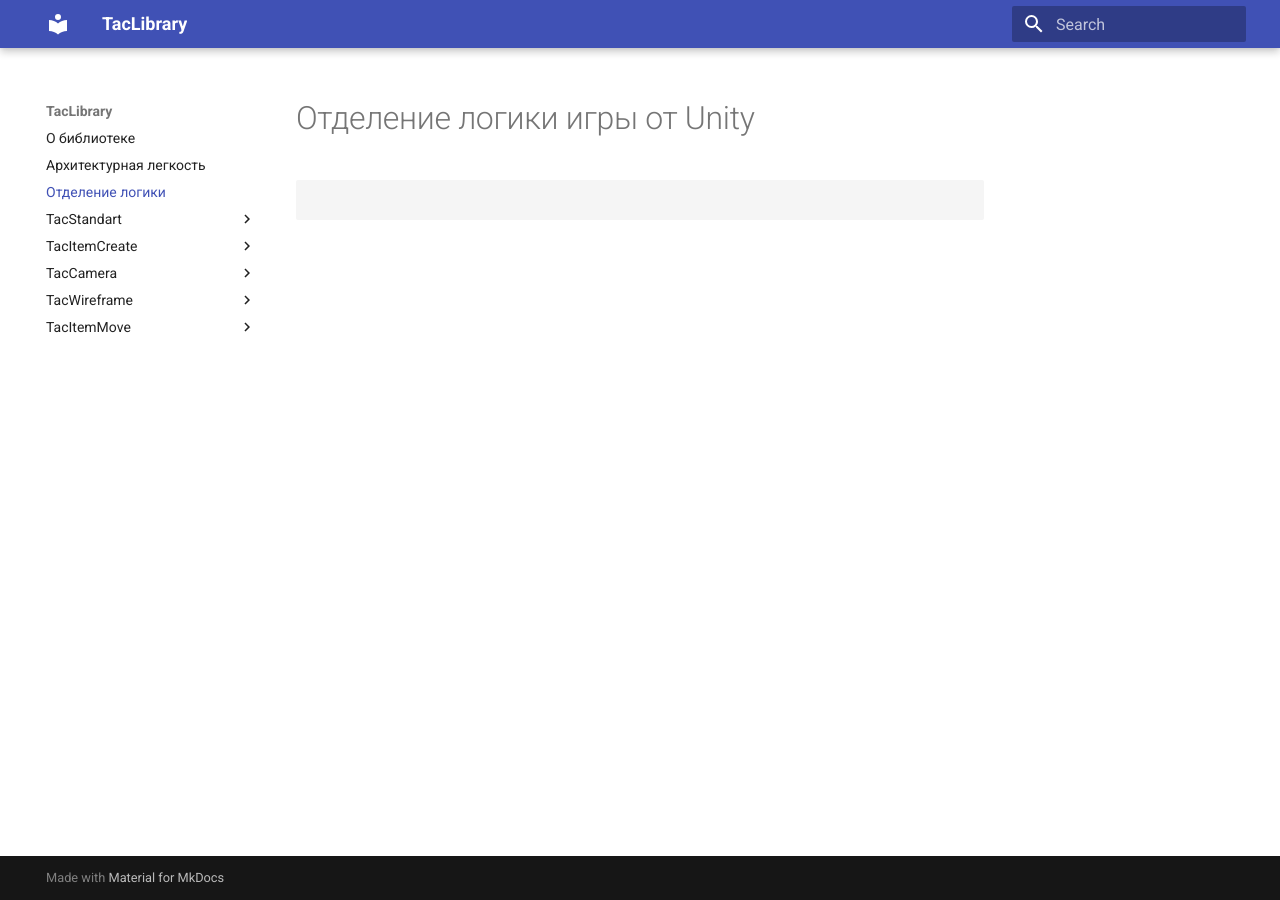
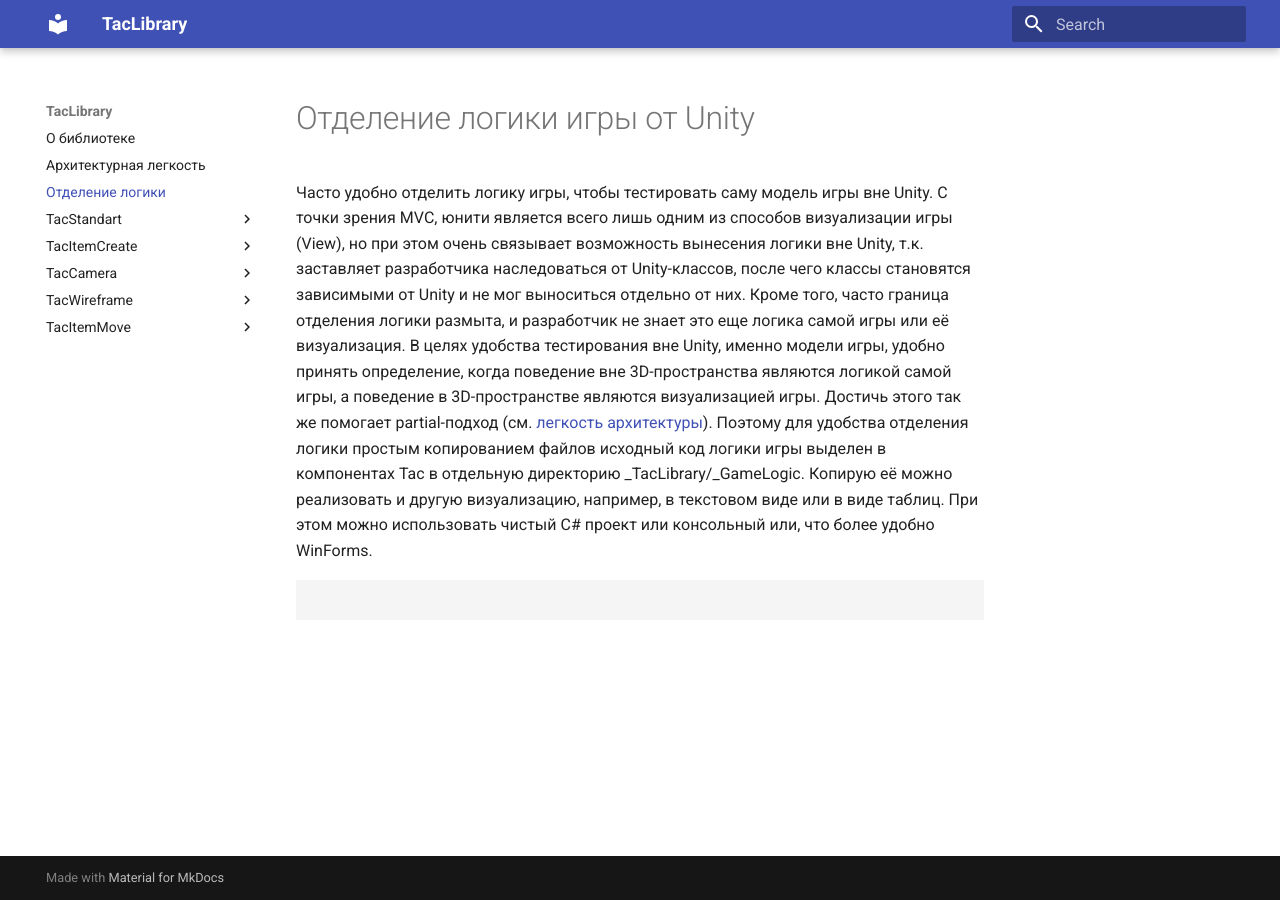
Before and after one commit to tac1402/TacBattleAI, an MkDocs documentation site: the page built from docs/separation.md, in a window 1280 px wide. Built offline with MkDocs 1.6.1 and Material for MkDocs 9.7.7, drawn with Linux system fonts in a browser that asks for light colours.

Commit message:
Update separation.md

````diff
--- a/docs/separation.md
+++ b/docs/separation.md
@@ -4,6 +4,8 @@
 
 # Отделение логики игры от Unity
 
+Часто удобно отделить логику игры, чтобы тестировать саму модель игры вне Unity. С точки зрения MVC, юнити является всего лишь одним из способов визуализации игры (View), но при этом очень связывает возможность вынесения логики вне Unity, т.к. заставляет разработчика наследоваться от Unity-классов, после чего классы становятся зависимыми от Unity и не мог выноситься отдельно от них. Кроме того, часто граница отделения логики размыта, и разработчик не знает это еще логика самой игры или её визуализация. В целях удобства тестирования вне Unity, именно модели игры, удобно принять определение, когда поведение вне 3D-пространства являются логикой самой игры, а поведение в 3D-пространстве являются визуализацией игры. Достичь этого так же помогает partial-подход (см. [легкость архитектуры](simplicity.md)). Поэтому для удобства отделения логики простым копированием файлов исходный код логики игры выделен в компонентах Tac в отдельную директорию _TacLibrary/_GameLogic. Копирую её можно реализовать и другую визуализацию, например, в текстовом виде или в виде таблиц. При этом можно использовать чистый C# проект или консольный или, что более удобно WinForms.
+
 ```csharp
 
 ```
````
